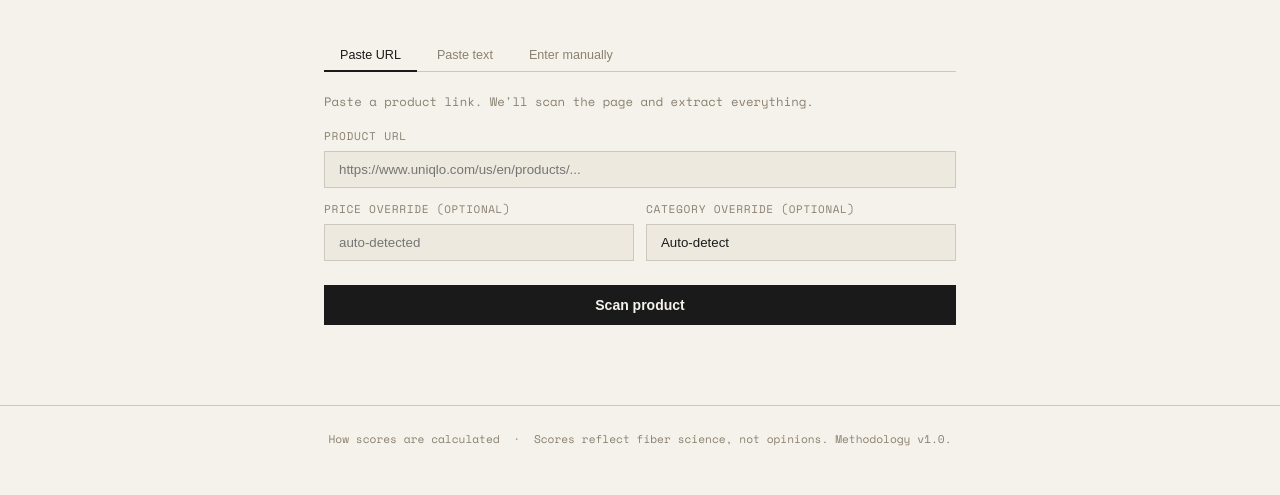
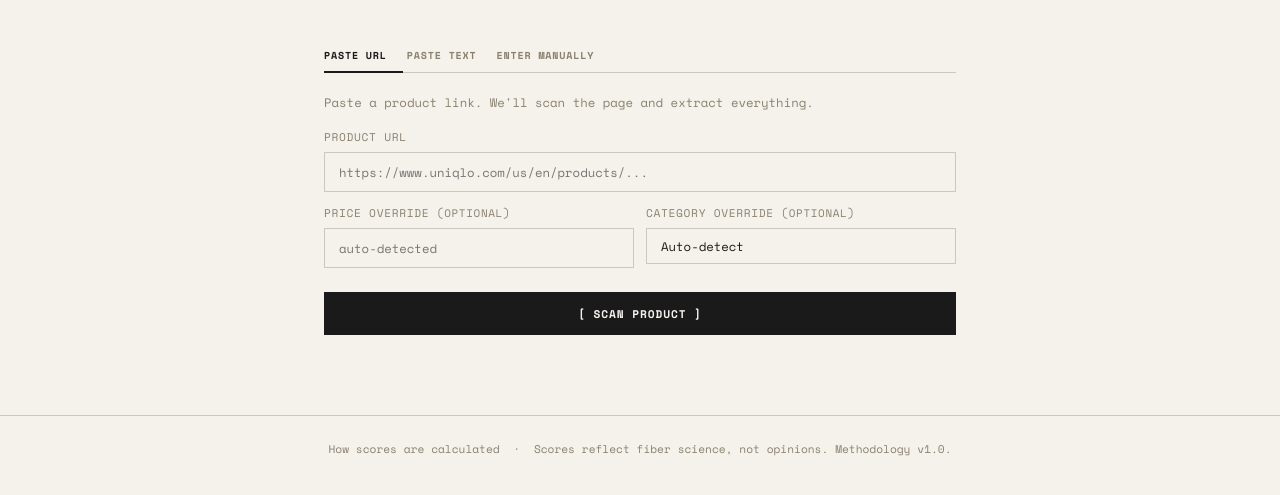
Before and after one commit to desiraesidhu17-del/worth-it-scorer, a Flask app: page / in a window 1280 px wide. Shown: the part 80-575 px from the top of the page. Run offline with Flask 3, Linux system fonts and the light colour scheme.

Commit message:
style: bracket buttons, monospace inputs, uppercase tabs

```diff
--- a/static/app.js
+++ b/static/app.js
@@ -259,7 +259,7 @@ document.getElementById("btn-download").addEventListener("click", () => {
   btn.disabled = true;
   btn.textContent = "Preparing…";
 
-  const finish = () => { btn.disabled = false; btn.textContent = "Download card"; };
+  const finish = () => { btn.disabled = false; btn.textContent = "[ DOWNLOAD CARD ]"; };
 
   if (typeof html2canvas !== "undefined") {
     captureCard(finish);
--- a/static/style.css
+++ b/static/style.css
@@ -77,8 +77,12 @@ footer {
   background: none;
   border: none;
   color: var(--muted);
-  font-size: 0.9rem;
-  padding: 8px 16px;
+  font-size: 0.72rem;
+  font-family: var(--mono);
+  font-weight: 700;
+  letter-spacing: 0.08em;
+  text-transform: uppercase;
+  padding: 8px 16px 8px 0;
   cursor: pointer;
   border-bottom: 2px solid transparent;
   margin-bottom: -1px;
@@ -122,18 +126,19 @@ input[type="number"],
 input[type="url"],
 textarea,
 select {
-  background: var(--surface);
+  background: var(--bg);
   border: 1px solid var(--border);
   color: var(--text);
   border-radius: 0;
   padding: 10px 14px;
-  font-size: 0.95rem;
+  font-size: 0.88rem;
+  font-family: var(--mono);
   outline: none;
   width: 100%;
   transition: border-color 0.15s;
 }
 
-input:focus, select:focus, textarea:focus { border-color: #555; }
+input:focus, select:focus, textarea:focus { border-color: var(--text); }
 
 textarea {
   resize: vertical;
@@ -147,17 +152,20 @@ select { appearance: none; cursor: pointer; }
   width: 100%;
   background: var(--text);
   color: var(--bg);
-  border: none;
+  border: 1px solid var(--text);
   border-radius: 0;
   padding: 12px;
-  font-size: 1rem;
-  font-weight: 600;
+  font-size: 0.8rem;
+  font-weight: 700;
+  font-family: var(--mono);
+  letter-spacing: 0.08em;
   cursor: pointer;
   margin-top: 8px;
-  transition: opacity 0.15s;
+  transition: background 0.15s, color 0.15s;
+  text-transform: uppercase;
 }
 
-.btn-score:hover { opacity: 0.88; }
+.btn-score:hover { background: var(--bg); color: var(--text); }
 .btn-score:disabled { opacity: 0.4; cursor: not-allowed; }
 
 /* ── Drop zone ───────────────────────────────────────────────────────────── */
--- a/templates/index.html
+++ b/templates/index.html
@@ -56,7 +56,7 @@
             </select>
           </div>
         </div>
-        <button id="btn-score-url" type="button" class="btn-score">Scan product</button>
+        <button id="btn-score-url" type="button" class="btn-score">[ SCAN PRODUCT ]</button>
       </div>
 
       <!-- ── Tab B: Paste text ────────────────────────────────────────────── -->
@@ -90,7 +90,7 @@
             </select>
           </div>
         </div>
-        <button id="btn-score-text" type="button" class="btn-score">Extract &amp; score</button>
+        <button id="btn-score-text" type="button" class="btn-score">[ EXTRACT + SCORE ]</button>
       </div>
 
       <!-- ── Tab C: Manual entry ──────────────────────────────────────────── -->
@@ -123,7 +123,7 @@
             </select>
           </div>
         </div>
-        <button type="submit" class="btn-score">Score it</button>
+        <button type="submit" class="btn-score">[ SCORE IT ]</button>
       </form>
 
     </section>
@@ -205,8 +205,8 @@
         </div>
 
         <div class="card-footer">
-          <button id="btn-download" class="btn-download">Download card</button>
-          <button id="btn-reset" class="btn-reset">Score another</button>
+          <button id="btn-download" class="btn-download">[ DOWNLOAD CARD ]</button>
+          <button id="btn-reset" class="btn-reset">[ SCORE ANOTHER ]</button>
         </div>
 
       </div>
```
Also changed, not shown: other parts of static/style.css (+14 -7 lines).
